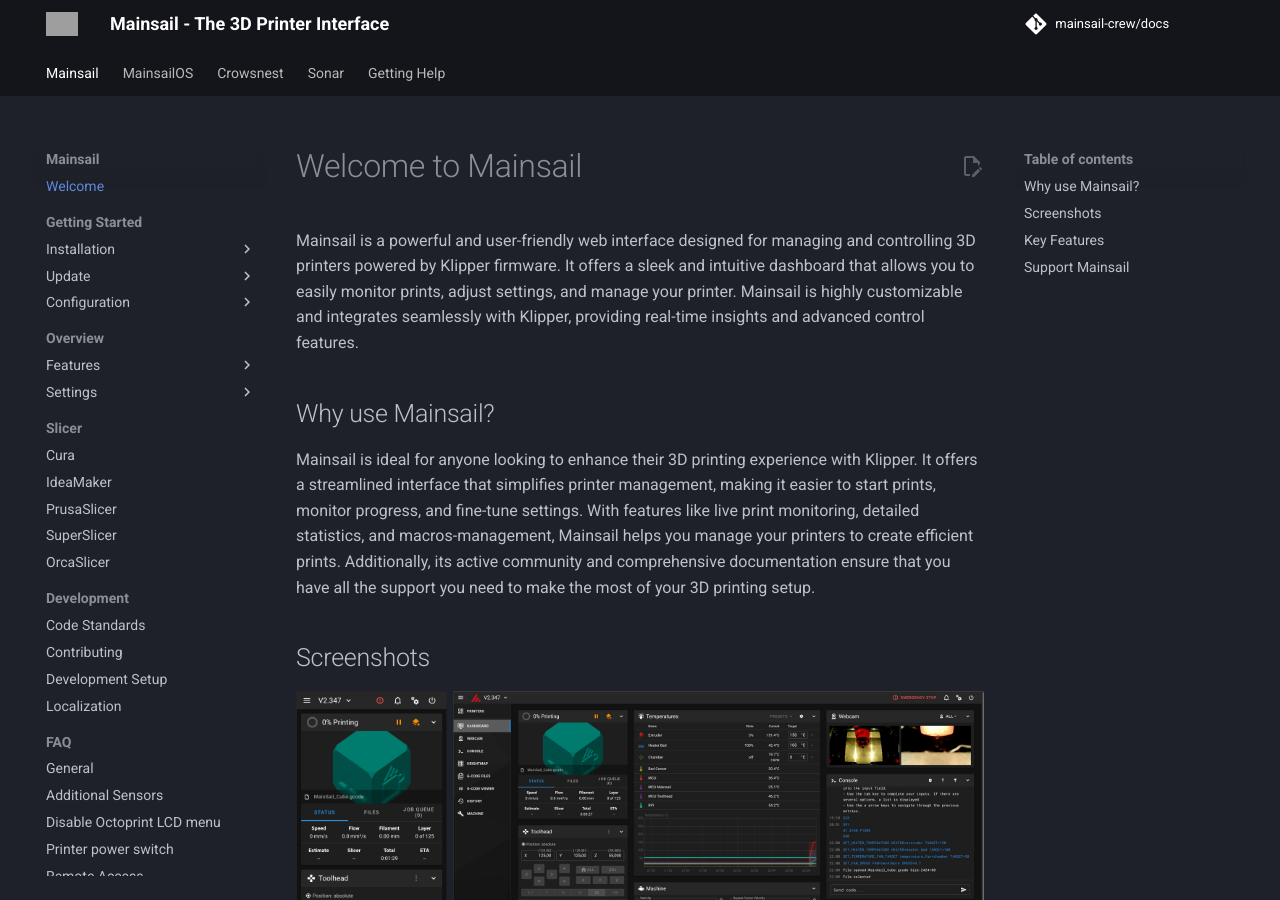
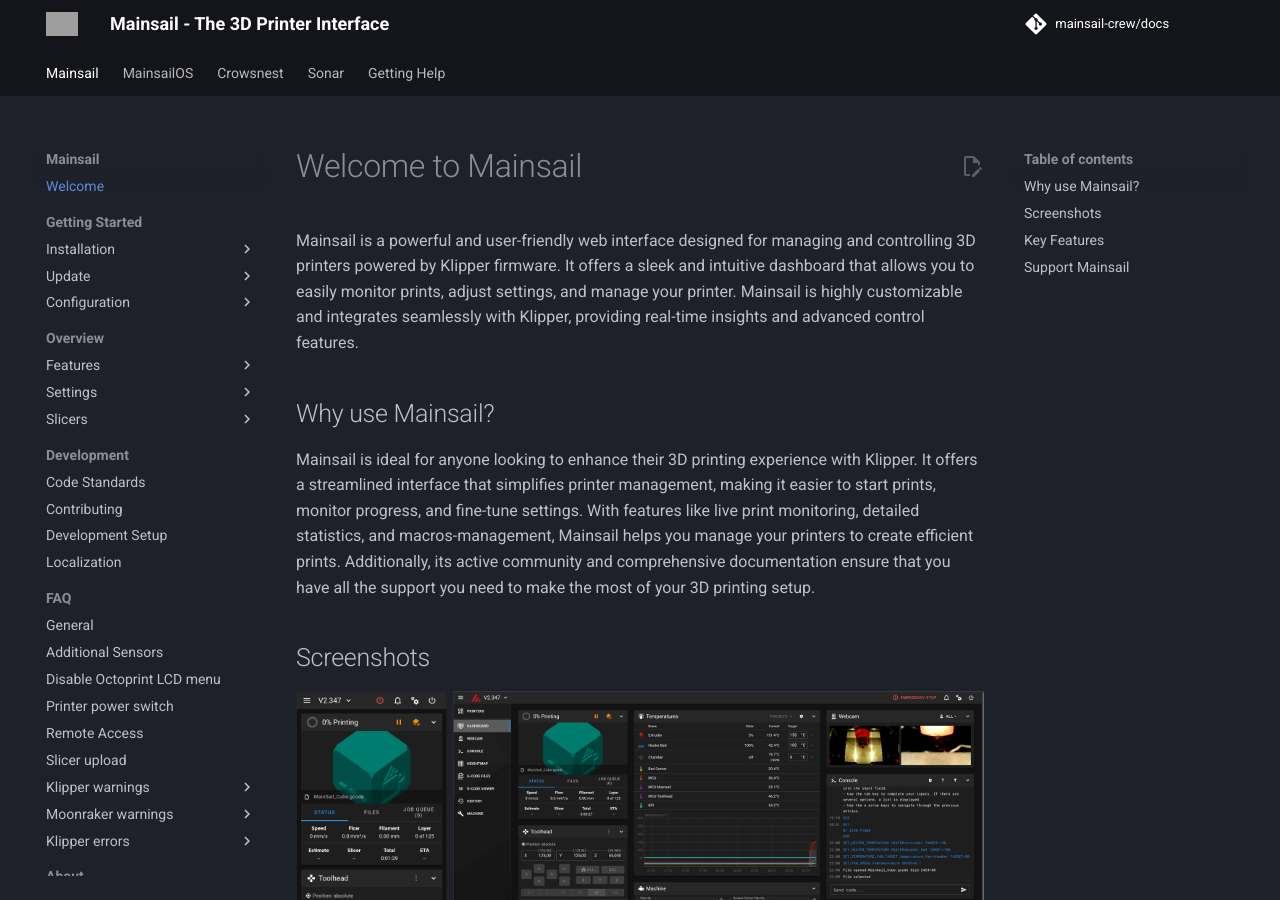
Before and after one commit to mainsail-crew/docs, an MkDocs documentation site: the page built from docs/index.md, in a window 1280 px wide and 900 px high. Built offline with MkDocs 1.6.1 and Material for MkDocs 9.7.7, drawn with Linux system fonts in a browser that asks for light colours; comment, search, counter and statistics services are not loaded; some of the changed lines change nothing that is shown; grey boxes are pictures that could not be loaded.

Commit message:
refactor: rename Slicer to Slicers in mkdocs.yml

```diff
--- a/mkdocs.yml
+++ b/mkdocs.yml
@@ -87,13 +87,12 @@
         - Printers: settings/printers.md
         - UI-Settings: settings/ui-settings.md
         - Webcams: settings/webcams.md
-
-    - Slicer:
-      - Cura: slicer/cura.md
-      - IdeaMaker: slicer/ideamaker.md
-      - PrusaSlicer: slicer/prusaslicer.md
-      - SuperSlicer: slicer/superslicer.md
-      - OrcaSlicer: slicer/orcaslicer.md
+      - Slicers:
+        - Cura: slicers/cura.md
+        - IdeaMaker: slicers/ideamaker.md
+        - PrusaSlicer: slicers/prusaslicer.md
+        - SuperSlicer: slicers/superslicer.md
+        - OrcaSlicer: slicers/orcaslicer.md
 
     - Development:
       - Code Standards: development/code-standards.md
```
